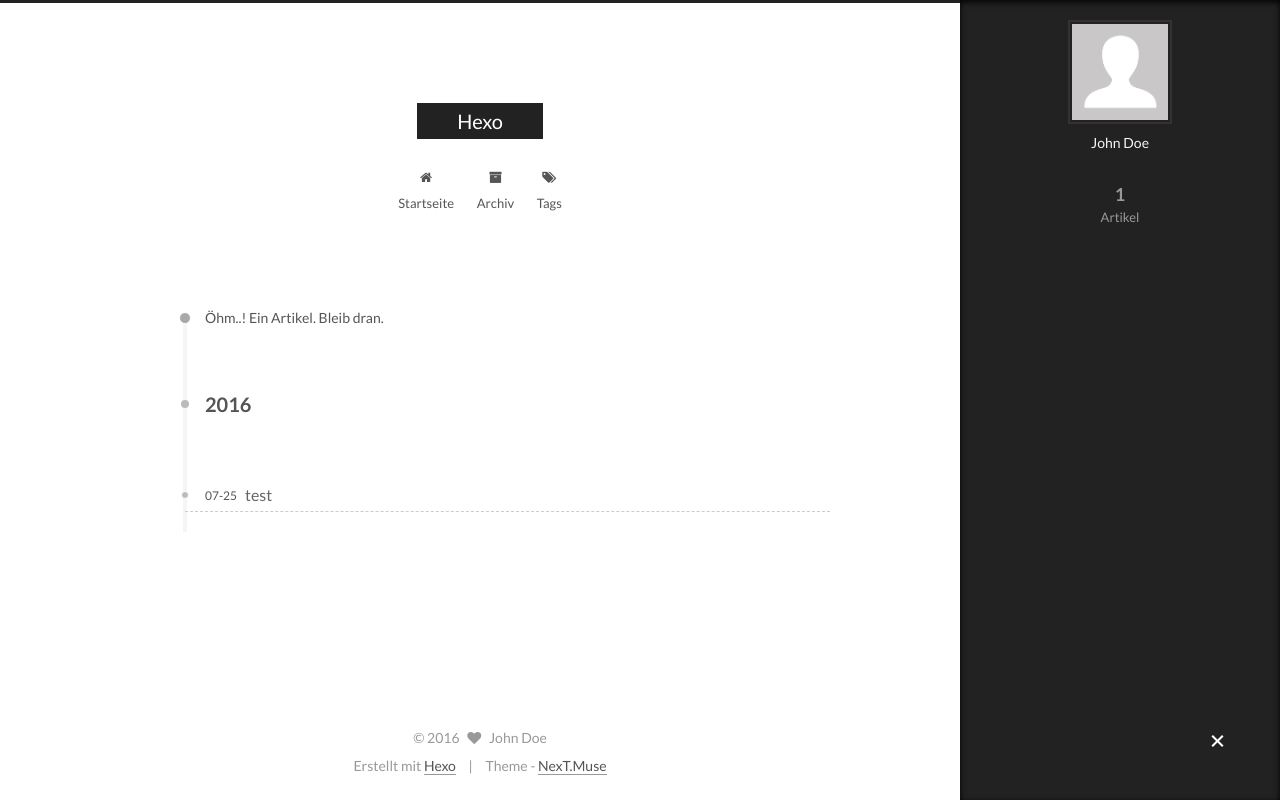
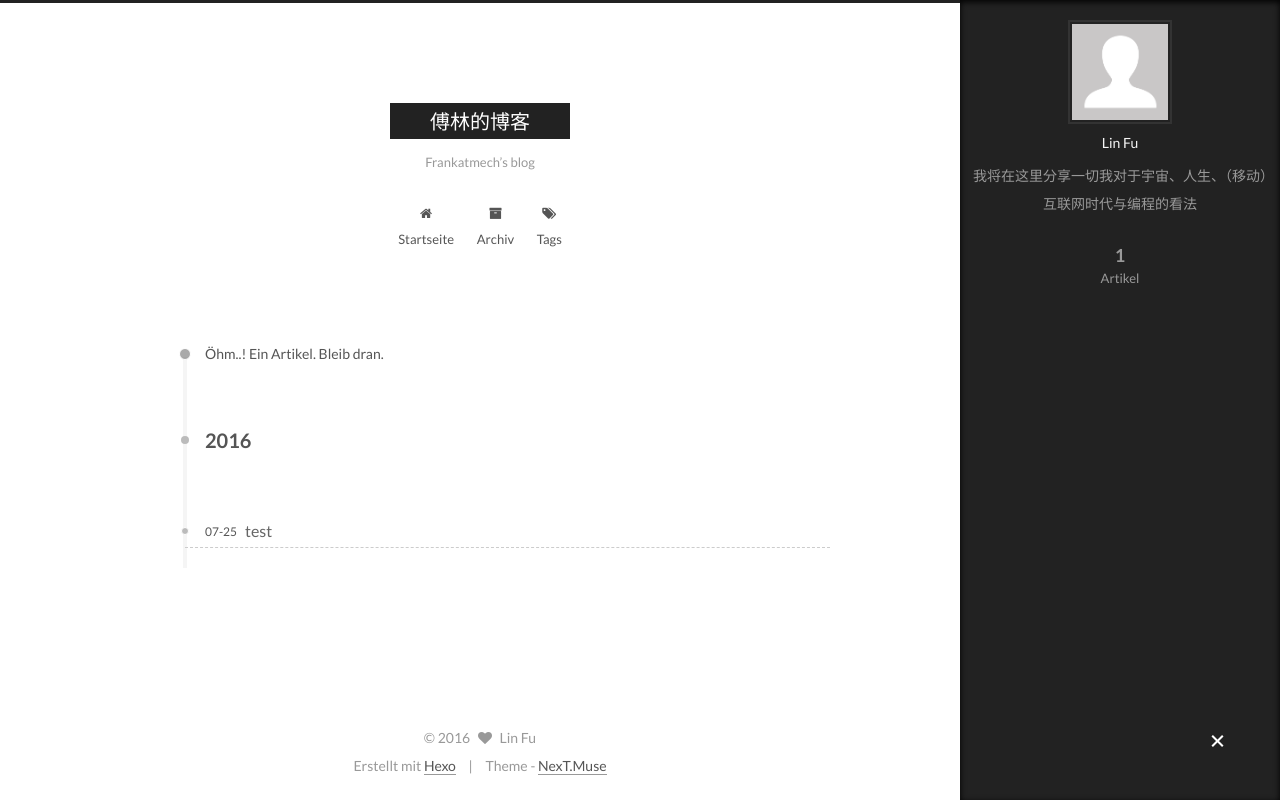
Before and after one commit to frankatmech/frankatmech.github.io, a plain HTML site: page archives/2016/07/index.html in a window 1280 px wide. Both pictures are taken after a click on the element 1217 px from the left and 742 px from the top of the page. Drawn offline with Linux system fonts and the light colour scheme.

Commit message:
Site updated: 2016-07-25 23:45:47

```diff
--- a/archives/2016/07/index.html
+++ b/archives/2016/07/index.html
@@ -84,12 +84,15 @@
 
 
 
+<meta name="description" content="我将在这里分享一切我对于宇宙、人生、（移动）互联网时代与编程的看法">
 <meta property="og:type" content="website">
-<meta property="og:title" content="Hexo">
+<meta property="og:title" content="傅林的博客">
 <meta property="og:url" content="http://yoursite.com/archives/2016/07/index.html">
-<meta property="og:site_name" content="Hexo">
+<meta property="og:site_name" content="傅林的博客">
+<meta property="og:description" content="我将在这里分享一切我对于宇宙、人生、（移动）互联网时代与编程的看法">
 <meta name="twitter:card" content="summary">
-<meta name="twitter:title" content="Hexo">
+<meta name="twitter:title" content="傅林的博客">
+<meta name="twitter:description" content="我将在这里分享一切我对于宇宙、人生、（移动）互联网时代与编程的看法">
 
 
 
@@ -112,10 +115,10 @@
 
   <link rel="canonical" href="http://yoursite.com/archives/2016/07/"/>
 
-  <title> Archiv | Hexo </title>
+  <title> Archiv | 傅林的博客 </title>
 </head>
 
-<body itemscope itemtype="http://schema.org/WebPage" lang="">
+<body itemscope itemtype="http://schema.org/WebPage" lang="Chinese">
 
 
 
@@ -143,11 +146,11 @@
   <div class="custom-logo-site-title">
     <a href="/"  class="brand" rel="start">
       <span class="logo-line-before"><i></i></span>
-      <span class="site-title">Hexo</span>
+      <span class="site-title">傅林的博客</span>
       <span class="logo-line-after"><i></i></span>
     </a>
   </div>
-  <p class="site-subtitle"></p>
+  <p class="site-subtitle">Frankatmech’s blog</p>
 </div>
 
 <div class="site-nav-toggle">
@@ -302,9 +305,9 @@
         <div class="site-author motion-element" itemprop="author" itemscope itemtype="http://schema.org/Person">
           <img class="site-author-image" itemprop="image"
                src="/images/avatar.gif"
-               alt="John Doe" />
-          <p class="site-author-name" itemprop="name">John Doe</p>
-          <p class="site-description motion-element" itemprop="description"></p>
+               alt="Lin Fu" />
+          <p class="site-author-name" itemprop="name">Lin Fu</p>
+          <p class="site-description motion-element" itemprop="description">我将在这里分享一切我对于宇宙、人生、（移动）互联网时代与编程的看法</p>
         </div>
         <nav class="site-state motion-element">
           <div class="site-state-item site-state-posts">
@@ -353,7 +356,7 @@
   <span class="with-love">
     <i class="fa fa-heart"></i>
   </span>
-  <span class="author" itemprop="copyrightHolder">John Doe</span>
+  <span class="author" itemprop="copyrightHolder">Lin Fu</span>
 </div>
 
 <div class="powered-by">
--- a/css/main.css
+++ b/css/main.css
@@ -1548,7 +1548,7 @@ pre .javascript .function {
   width: 4px;
   height: 4px;
   border-radius: 50%;
-  background: #f0453b;
+  background: #2a04ff;
 }
 .links-of-blogroll {
   font-size: 13px;
```
Also changed, not shown: 2016/07/25/test/index.html (+9 -9 lines), archives/2016/index.html (+14 -11 lines), archives/index.html (+14 -11 lines), index.html (+14 -11 lines).
